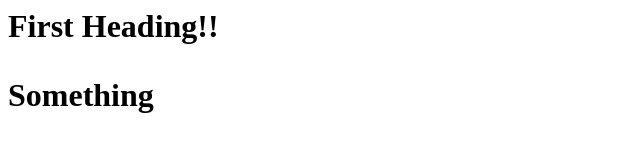
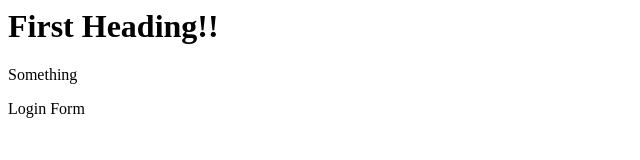
Before and after one commit to SiyabongaButhelezi/appsample, a plain HTML site: page index.html in a window 1280 px wide. Shown: the whole page, without its empty margins (0-640 px from the left). Drawn offline with Linux system fonts and the light colour scheme.

Commit message:
login form

```diff
--- a/index.html
+++ b/index.html
@@ -1,7 +1,7 @@
 <html>
 <title>Web Site</title>
 <body>
-<h1>First Heading!!
-<p>Something
-
+<h1>First Heading!!</h1>
+<p>Something</p>
+<p>Login Form</p>
 </html>
```
Also changed, not shown: log.txt (added), login.html (added).
